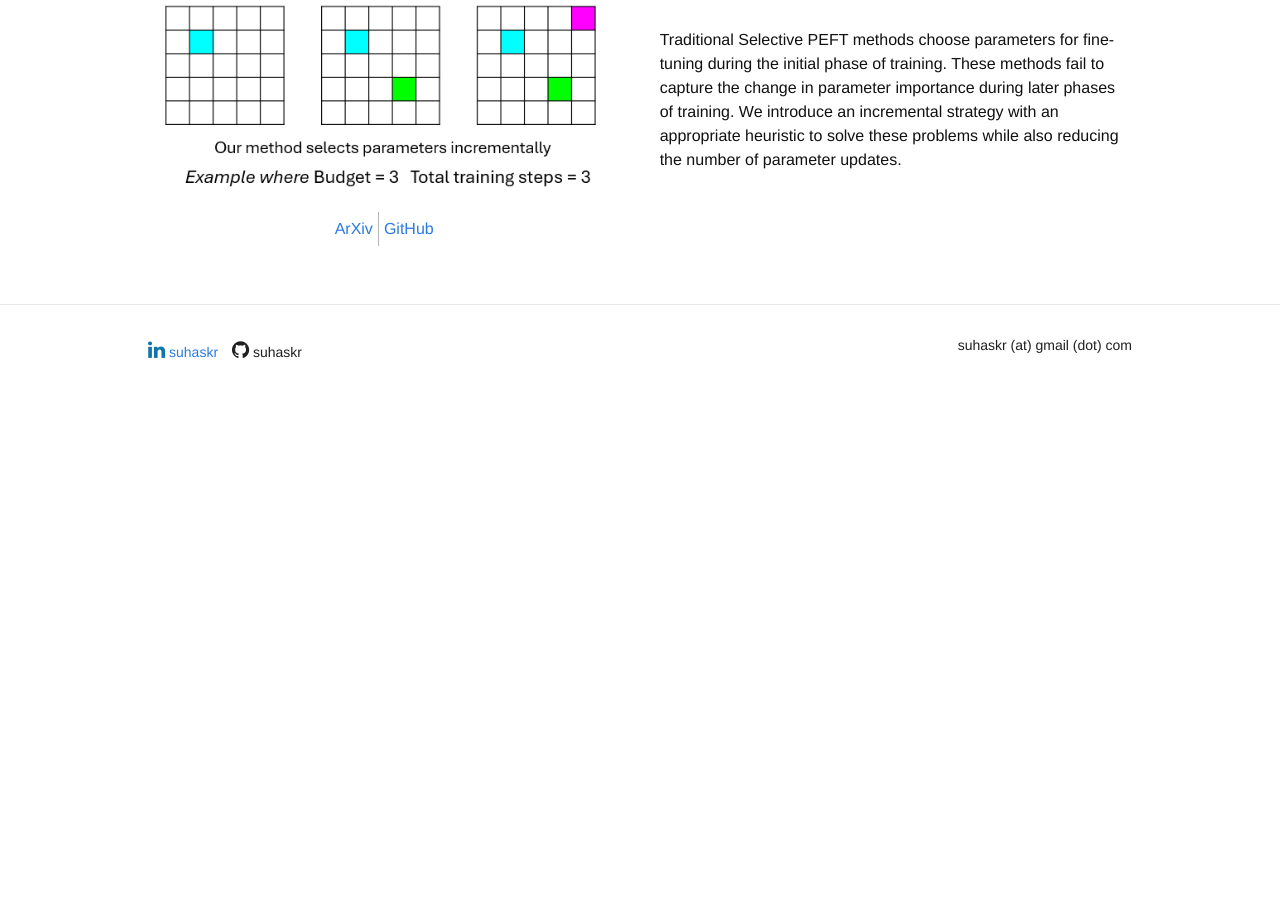
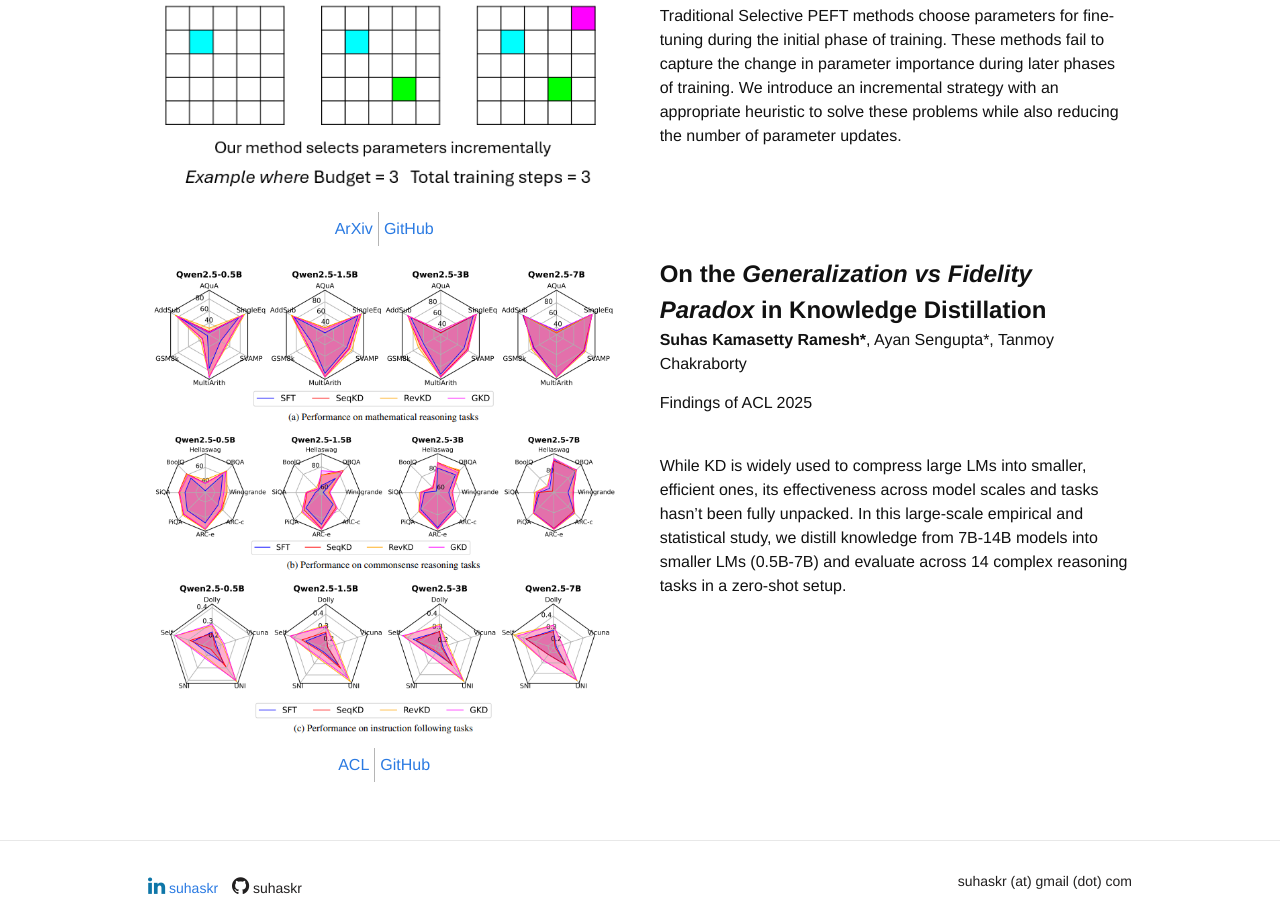
Before and after one commit to suhaskr/suhaskr.github.io, a Jekyll site: the page built from research.html, in a window 1280 px wide and 900 px high, scrolled down 785 px. Built offline with Jekyll 4.4.1, drawn with Linux system fonts in a browser that asks for light colours; nearby versions of some CDN libraries; some web fonts are replaced; a style sheet for code colours, icons or effects is not loaded; before the commit the page ends 1195 px from its top, so only the background shows below that.

Commit message:
Add acceptance of KD paper to findings of ACL 2025

```diff
--- a/research.html
+++ b/research.html
@@ -28,14 +28,36 @@ title: "Research Overview"
     <div class="six columns">
 
       <b> <font size="+2">Step-by-Step Unmasking for PEFT in LLMs </font> </b>
-      <p> Aradhye Agarwal*, <b>Suhas Kamasetty Ramesh*</b>, Ayan Sengupta*, Tanmoy Chakraborty</p><br>
+      <p> Aradhye Agarwal*, <b>Suhas Kamasetty Ramesh*</b>, Ayan Sengupta*, Tanmoy Chakraborty</p>
       <p> TACL 2025</p><br>
       <p>Traditional Selective PEFT methods choose parameters for fine-tuning during the initial phase of training.
          These methods fail to capture the change in parameter importance during later phases of training.
          We introduce an incremental strategy with an appropriate heuristic to solve these problems while also reducing the number of parameter updates.
       </p>
     </div>
-  </div>
+</div>
+
+<div class="row">
+    <div class="six columns">
+      <img style="margin-top:0em" src="/images/kd_reasoning.png">
+      <table>
+        <tr>
+          <td><a href="https://aclanthology.org/2025.findings-acl.923/">ACL</a></td>
+          <td><a href="https://github.com/LCS2-IIITD/KD_generalization">GitHub</a></td>
+        </tr>
+      </table>
+    </div>
+
+    <div class="six columns">
+
+      <b> <font size="+2">On the <i>Generalization vs Fidelity Paradox</i> in Knowledge Distillation </font> </b>
+      <p><b>Suhas Kamasetty Ramesh*</b>, Ayan Sengupta*, Tanmoy Chakraborty</p>
+      <p> Findings of ACL 2025</p><br>
+      <p>While KD is widely used to compress large LMs into smaller, efficient ones, its effectiveness across model scales and tasks hasn’t been fully unpacked.
+        In this large-scale empirical and statistical study, we distill knowledge from 7B-14B models into smaller LMs (0.5B-7B) and evaluate across 14 complex reasoning tasks in a zero-shot setup.
+      </p>
+    </div>
+</div>
 
 
 <!--
```
